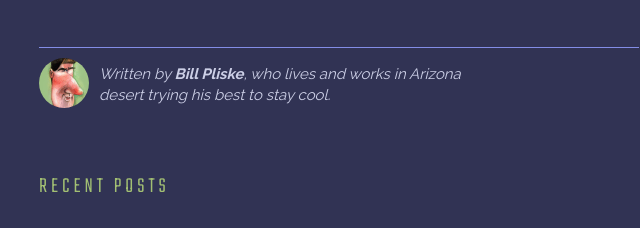
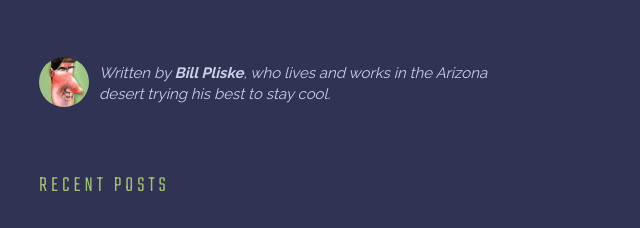
Before and after one commit to billpliske/blog.billpliske.com, a Gatsby site: page / in a window 1280 px wide. Shown: the part 297-525 px from the top of the page, without its empty margins (301-941 px from the left). Built offline with nearby package versions, Linux system fonts and the light colour scheme; Gatsby itself is replaced by a stand-in of ours.

Commit message:
removed border over bio

```diff
--- a/src/components/bio.js
+++ b/src/components/bio.js
@@ -44,7 +44,7 @@ const Bio = () => {
             />
             <StyledBio>
                 Written by <strong>{author}</strong>, who lives and works in
-                Arizona desert trying his best to stay cool.
+                the Arizona desert trying his best to stay cool.
                 {` `}
                 {/* <a href={`https://twitter.com/${social.twitter}`}>
                     You should follow him on Twitter
@@ -57,7 +57,6 @@ const Bio = () => {
 export default Bio;
 
 const BioWrapper = styled.div`
-    border-top: 1px solid var(--vancouver);
     margin-top: 50px;
     padding-top: 10px;
 `;
```
